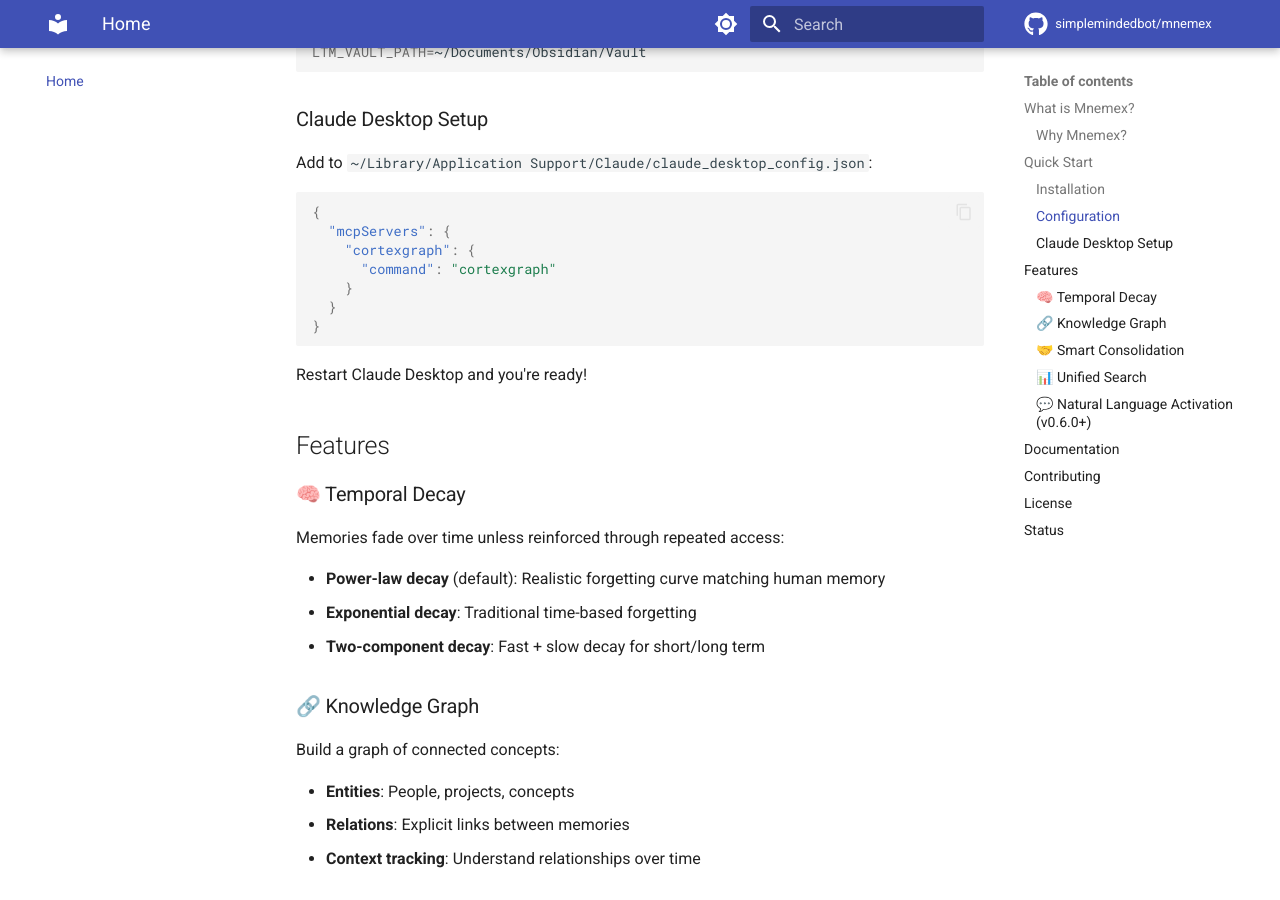
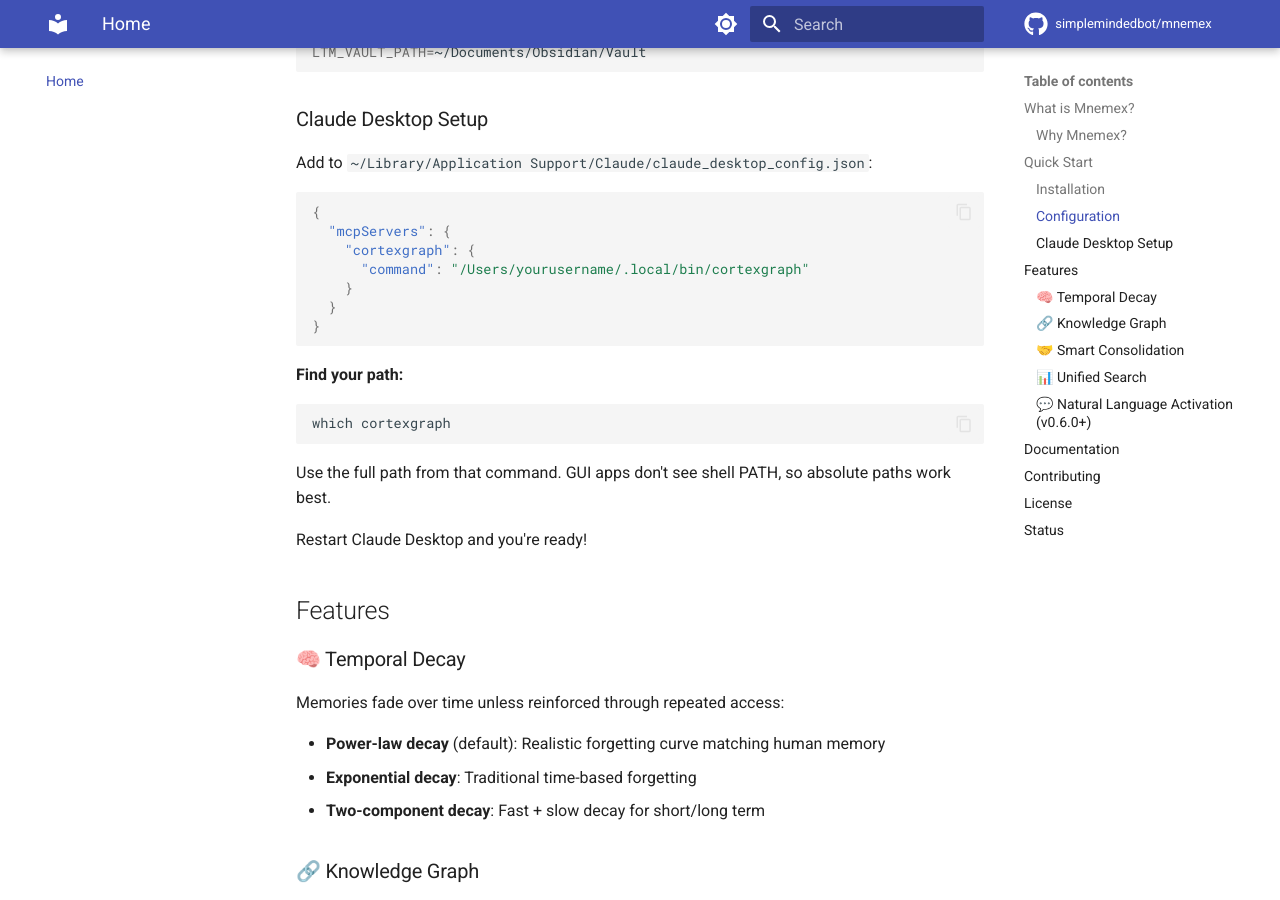
Before and after one commit to mnemexai/mnemex, an MkDocs documentation site: the page built from docs/index.md, in a window 1280 px wide and 900 px high, scrolled down 1322 px. Built offline with MkDocs 1.6.1 and Material for MkDocs 9.7.7, drawn with Linux system fonts in a browser that asks for light colours; comment, search, counter and statistics services are not loaded.

Commit message:
docs: Prominently document full path for Claude Desktop MCP config
Updated README.md and docs/index.md to show absolute path approach FIRST:
- Show full path example as recommended approach
- Explain why: GUI apps don't inherit shell PATH
- Include 'which cortexgraph' instructions
- Simple command shown as alternative for advanced users

This prevents the common "spawn cortexgraph ENOENT" error that users
encounter when `uv tool install` places the binary in ~/.local/bin/
which Claude Desktop cannot find.

Fixes user experience for first-time setup by making the working
solution the default recommendation instead of hidden in troubleshooting.

````diff
--- a/docs/index.md
+++ b/docs/index.md
@@ -63,11 +63,18 @@
 {
   "mcpServers": {
     "cortexgraph": {
-      "command": "cortexgraph"
+      "command": "/Users/yourusername/.local/bin/cortexgraph"
     }
   }
 }
 ```
+
+**Find your path:**
+```bash
+which cortexgraph
+```
+
+Use the full path from that command. GUI apps don't see shell PATH, so absolute paths work best.
 
 Restart Claude Desktop and you're ready!
 
````
Also changed, not shown: README.md (+28 -1 lines).
